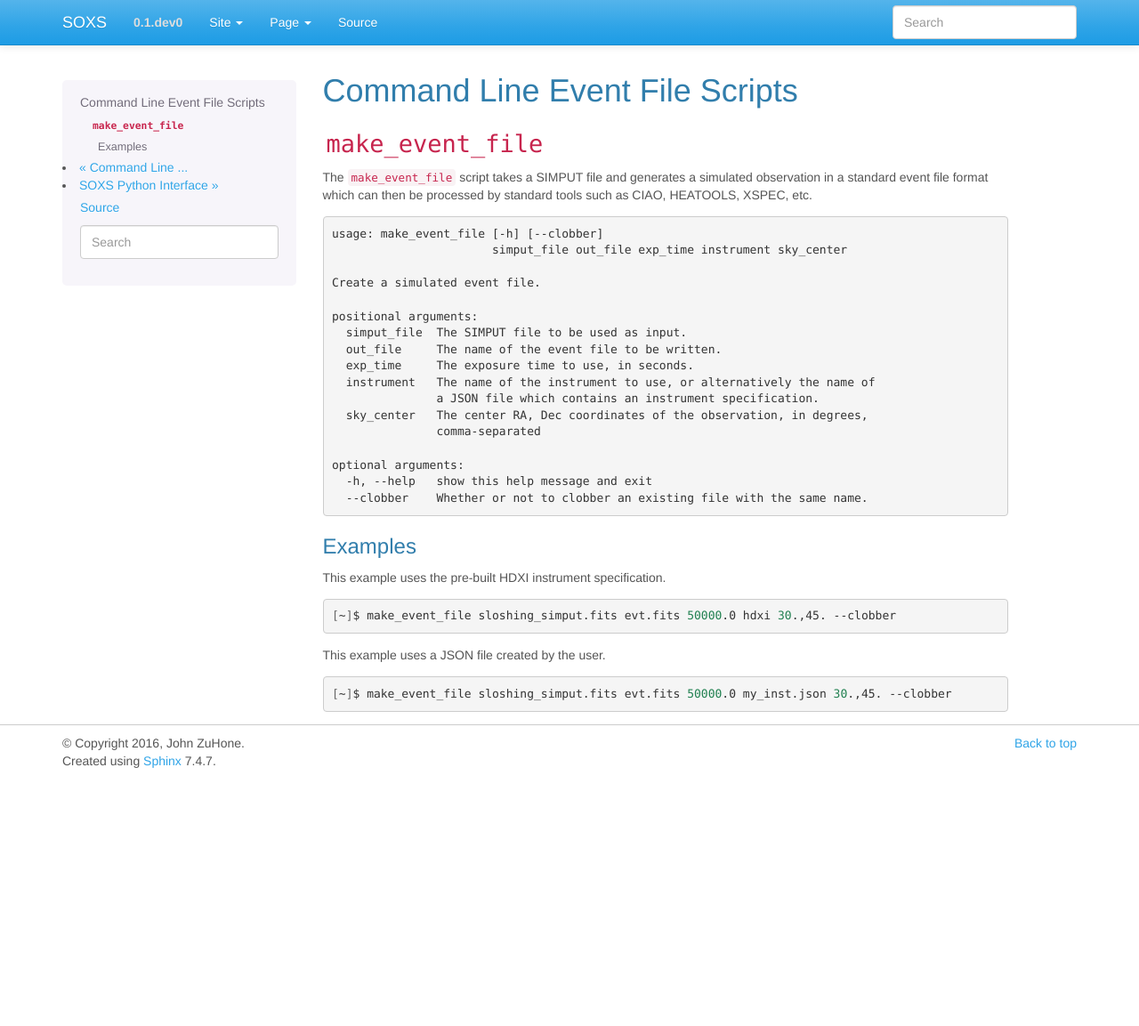
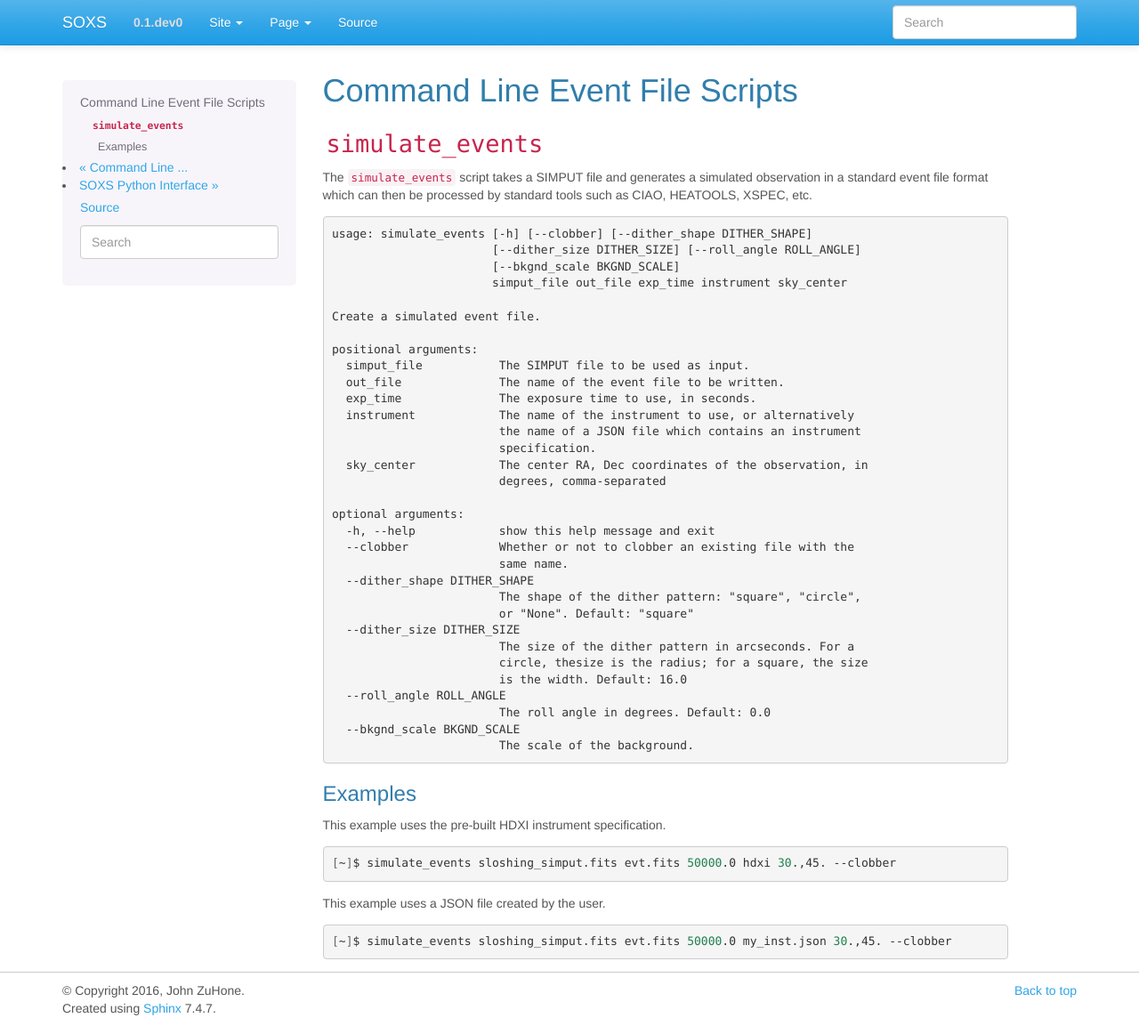
Before and after one commit to lynx-x-ray-observatory/soxs, a Sphinx documentation site: the page built from doc/source/command_line/events.rst, in a window 1280 px wide and 1153 px high. Shown: the whole window at 89% size. Built offline with Sphinx 7.4.7, drawn with Linux system fonts in a browser that asks for light colours.

Commit message:
make_event_file --> simulate_events is complete

```diff
--- a/doc/source/command_line/events.rst
+++ b/doc/source/command_line/events.rst
@@ -3,32 +3,47 @@
 Command Line Event File Scripts
 ===============================
 
-``make_event_file``
+``simulate_events``
 -------------------
 
-The ``make_event_file`` script takes a SIMPUT file and generates a simulated observation
+The ``simulate_events`` script takes a SIMPUT file and generates a simulated observation
 in a standard event file format which can then be processed by standard tools such as
 CIAO, HEATOOLS, XSPEC, etc.
 
 .. code-block:: text
 
-    usage: make_event_file [-h] [--clobber]
+    usage: simulate_events [-h] [--clobber] [--dither_shape DITHER_SHAPE]
+                           [--dither_size DITHER_SIZE] [--roll_angle ROLL_ANGLE]
+                           [--bkgnd_scale BKGND_SCALE]
                            simput_file out_file exp_time instrument sky_center
 
     Create a simulated event file.
 
     positional arguments:
-      simput_file  The SIMPUT file to be used as input.
-      out_file     The name of the event file to be written.
-      exp_time     The exposure time to use, in seconds.
-      instrument   The name of the instrument to use, or alternatively the name of
-                   a JSON file which contains an instrument specification.
-      sky_center   The center RA, Dec coordinates of the observation, in degrees,
-                   comma-separated
+      simput_file           The SIMPUT file to be used as input.
+      out_file              The name of the event file to be written.
+      exp_time              The exposure time to use, in seconds.
+      instrument            The name of the instrument to use, or alternatively
+                            the name of a JSON file which contains an instrument
+                            specification.
+      sky_center            The center RA, Dec coordinates of the observation, in
+                            degrees, comma-separated
 
     optional arguments:
-      -h, --help   show this help message and exit
-      --clobber    Whether or not to clobber an existing file with the same name.
+      -h, --help            show this help message and exit
+      --clobber             Whether or not to clobber an existing file with the
+                            same name.
+      --dither_shape DITHER_SHAPE
+                            The shape of the dither pattern: "square", "circle",
+                            or "None". Default: "square"
+      --dither_size DITHER_SIZE
+                            The size of the dither pattern in arcseconds. For a
+                            circle, thesize is the radius; for a square, the size
+                            is the width. Default: 16.0
+      --roll_angle ROLL_ANGLE
+                            The roll angle in degrees. Default: 0.0
+      --bkgnd_scale BKGND_SCALE
+                            The scale of the background.
 
 Examples
 ++++++++
@@ -37,10 +52,10 @@ This example uses the pre-built HDXI instrument specification.
 
 .. code-block:: bash
 
-    [~]$ make_event_file sloshing_simput.fits evt.fits 50000.0 hdxi 30.,45. --clobber
+    [~]$ simulate_events sloshing_simput.fits evt.fits 50000.0 hdxi 30.,45. --clobber
 
 This example uses a JSON file created by the user.
 
 .. code-block:: bash
 
-    [~]$ make_event_file sloshing_simput.fits evt.fits 50000.0 my_inst.json 30.,45. --clobber
+    [~]$ simulate_events sloshing_simput.fits evt.fits 50000.0 my_inst.json 30.,45. --clobber
--- a/doc/source/python/events.rst
+++ b/doc/source/python/events.rst
@@ -23,7 +23,7 @@ All of the photon lists in the SIMPUT catalog will be processed. A typical invoc
 
 .. code-block:: python
 
-    from soxs import make_event_file
+    from soxs import simulate_events
     simput_file = "snr_simput.fits" # SIMPUT file to be read
     out_file = "evt_xcal.fits" # event file to be written
     exp_time = 30000. # The exposure time in seconds
--- a/soxs/__init__.py
+++ b/soxs/__init__.py
@@ -14,7 +14,7 @@ from soxs.instrument import \
     write_instrument_json
 
 from soxs.events import \
-    make_event_file
+    simulate_events
 
 from soxs.background import \
     make_astrophysical_background, \
```
